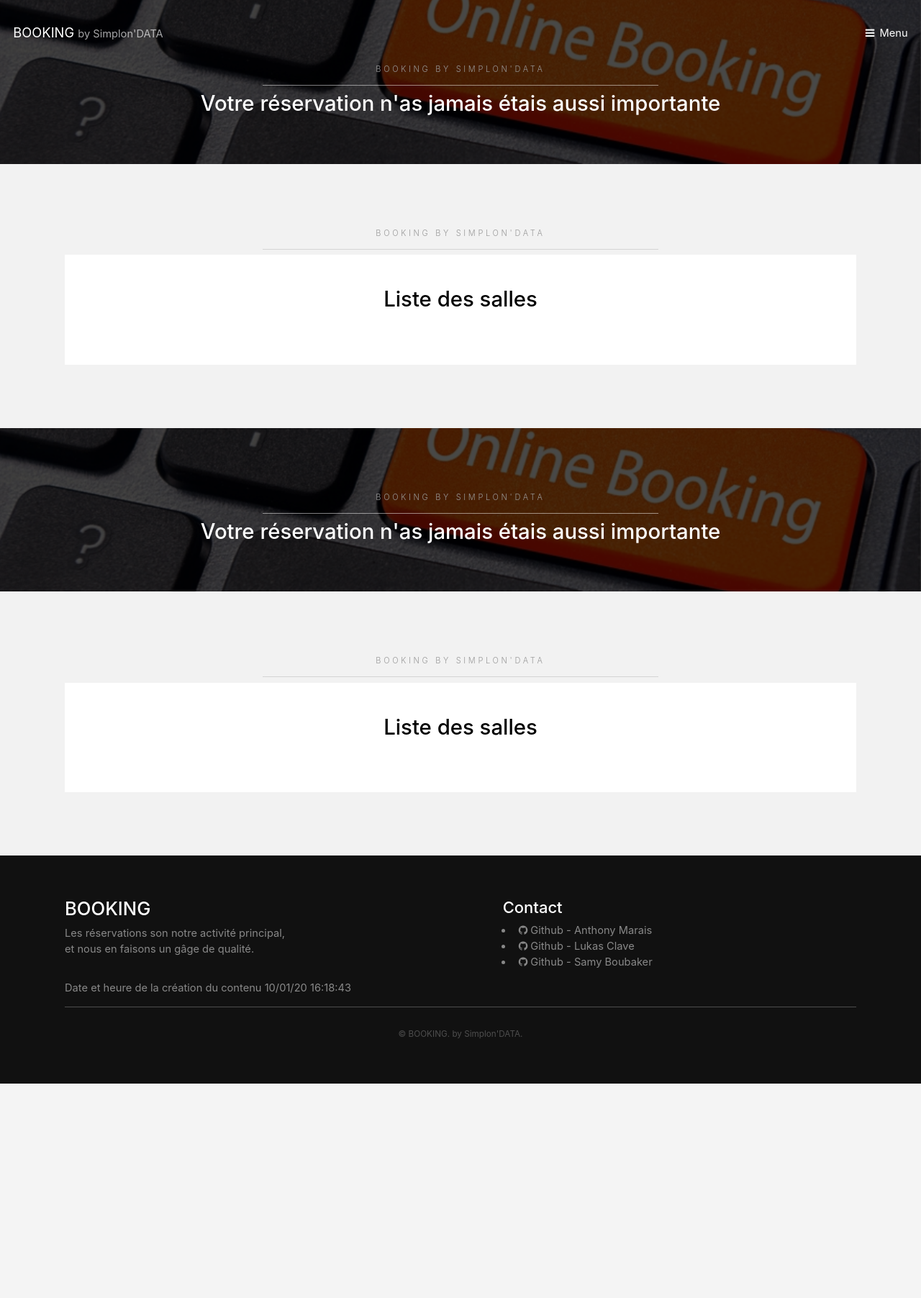
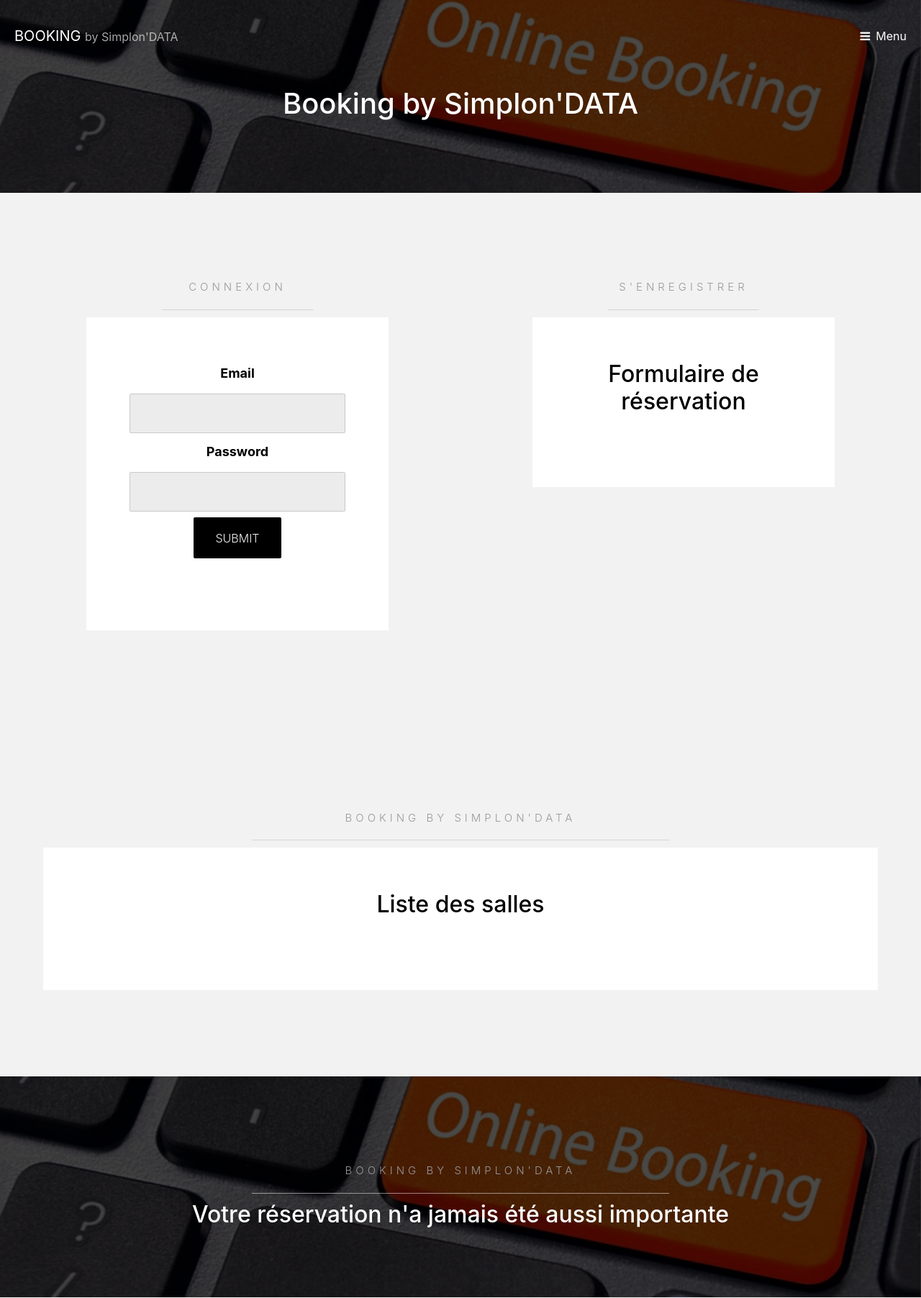
Before and after one commit to anthony-marais/Projet-Pedagogique, a Flask app: template FLASK/templates/register_booking.html in a window 1280 px wide. Shown: the top 1804 px of the page at 72% size. Before the commit the page ends 1506 px from the top, so only its background shows below. Run offline with Flask 2, Linux system fonts and the light colour scheme; the template is opened without the code that fills it, so the values that code supplies are empty, except form fields; tables that the repository leaves empty or names only in its code hold one stand-in row (values such as "Sample post"); form fields are guessed from the names that the template uses; some libraries are stand-ins or nearby versions.

Commit message:
update FLASK register and home

```diff
--- a/FLASK/forms.py
+++ b/FLASK/forms.py
@@ -10,7 +10,7 @@ from wtforms.validators import DataRequired , Email , Length , ValidationError
 class RegisterForm(FlaskForm):
     email = StringField('Email' , validators=[DataRequired(), Email()])
     password = PasswordField('Mot de passe' , validators=[DataRequired(), Length(min=6, max=20)])
-    submit = SubmitField("S'inscrire")
+    submit = SubmitField("Connexion")
 
 
     def validate_email(self, email):
--- a/FLASK/templates/register_booking.html
+++ b/FLASK/templates/register_booking.html
@@ -10,21 +10,24 @@
 		<script src="https://code.jquery.com/jquery-3.5.1.slim.min.js" integrity="sha384-DfXdz2htPH0lsSSs5nCTpuj/zy4C+OGpamoFVy38MVBnE+IbbVYUew+OrCXaRkfj" crossorigin="anonymous"></script>
 		<script src="https://cdn.jsdelivr.net/npm/popper.js@1.16.1/dist/umd/popper.min.js" integrity="sha384-9/reFTGAW83EW2RDu2S0VKaIzap3H66lZH81PoYlFhbGU+6BZp6G7niu735Sk7lN" crossorigin="anonymous"></script>
 		<script src="https://stackpath.bootstrapcdn.com/bootstrap/4.5.2/js/bootstrap.min.js" integrity="sha384-B4gt1jrGC7Jh4AgTPSdUtOBvfO8shuf57BaghqFfPlYxofvL8/KUEfYiJOMMV+rV" crossorigin="anonymous"></script>
-
+		<link rel="stylesheet" href="https://unpkg.com/spectre.css/dist/spectre.min.css">
+    <link rel="stylesheet" href="https://unpkg.com/spectre.css/dist/spectre-exp.min.css">
+    <link rel="stylesheet" href="https://unpkg.com/spectre.css/dist/spectre-icons.min.css">
 
 	</head>
 	<body>
 
 		<!-- Header -->
 			<header id="header" class="alt">
-				<div class="logo"><a href="index.html">BOOKING <span>by Simplon'DATA</span></a></div>
+				<div class="logo"><a href="/home">BOOKING <span>by Simplon'DATA</span></a></div>
 				<a href="#menu">Menu</a>
 			</header>
 
 		<!-- Nav -->
 			<nav id="menu">
 				<ul class="links">
-					<li><a href="index.html">Home</a></li>
+					<li><a href="/home">Home</a></li>
+                    <li><a href="/register">Register</a></li>
 				</ul>
 			</nav>
 
@@ -37,15 +40,106 @@
 			<section id="two" class="wrapper style3">
                 <div class="inner">
                     <header class="align-center">
-                        <p>BOOKING BY Simplon'DATA</p>
-                        <h2>Votre réservation n'as jamais étais aussi importante</h2>
+
+                        <h1>Booking by <a>Simplon'DATA</a></h1>
                     </header>
                 </div>
             </section>
 
 
 
-            <section id="three" class="wrapper style2">
+
+
+		<!-- One -->
+		<section id="one" class="wrapper style2">
+			<div class="inner">
+				<div class="grid-style">
+
+
+					<section id="three" class="wrapper style2">
+						<div class="inner">
+							<header class="align-center">
+								<p class="special">Connexion</p>
+
+							</header>
+
+								<div>
+									<div class="box">
+
+										<div class="content">
+											<header class="align-center">
+
+												<form action"" method="post">
+													{{ form.hidden_tag()}}
+													<div class="form-group">
+														{{ form.email.label(class="form-label") }}
+															{{ form.email (class="form-input") }}
+															{% for error in form.email.errors %}
+																{{ error }}
+															{% endfor %}
+													</div>
+
+
+													<div class="form-group">
+														{{ form.password.label(class="form-label")}}
+														{{ form.password(class="form-input") }}
+
+														{% for error in form.password.errors %}
+																{{ error }}
+															{% endfor %}
+
+													</div>
+
+
+														{{ form.submit(class="btn btn-primary" ) }}
+
+
+												</form>
+											</header>
+
+											<!-- fin de boucle -->
+											<footer class="align-center">
+
+											</footer>
+										</div>
+									</div>
+								</div>
+						</div>
+					</section>
+	<!-- TWO -->
+	<section id="three" class="wrapper style2">
+		<div class="inner">
+			<header class="align-center">
+				<p class="special">S'enregistrer</p>
+
+			</header>
+
+				<div>
+					<div class="box">
+
+						<div class="content">
+							<header class="align-center">
+
+								<h2>Formulaire de réservation</h2>
+							</header>
+
+							<!-- fin de boucle -->
+							<footer class="align-center">
+
+							</footer>
+						</div>
+					</div>
+				</div>
+		</div>
+	</section>
+		</div>
+				</div>
+			</section>
+
+
+
+
+			<section id="three" class="wrapper style2">
                 <div class="inner">
                     <header class="align-center">
                         <p class="special">BOOKING BY Simplon'DATA</p>
@@ -69,6 +163,8 @@
                                 </div>
                             </div>
                         </div>
+                </div>
+            </section>
 
 
 
@@ -82,16 +178,6 @@
 
 
 
-                </div>
-            </section>
-
-
-
-
-
-		<!-- One -->
-
-		<!-- TWO -->
 
 
 
@@ -100,23 +186,20 @@
 
 
 
-		<!-- THREE -->
 
 
 
-		<!-- FOUR -->
 
 
-					</div>
-				</div>
-			</section>
+
+
 
 				<!-- Two -->
 			<section id="two" class="wrapper style3">
 				<div class="inner">
 					<header class="align-center">
 						<p>BOOKING BY Simplon'DATA</p>
-						<h2>Votre réservation n'as jamais étais aussi importante</h2>
+						<h2>Votre réservation n'a jamais été aussi importante</h2>
 					</header>
 				</div>
 			</section>
@@ -174,7 +257,7 @@
 					<div class="content">
 						<section>
 							<h3>BOOKING</h3>
-							<p>Les réservations son notre activité principal,</br>et nous en faisons un gâge de qualité.</p>
+							<p>Les réservations sont notre activité principale,</br>et nous en faisons un gâge de qualité.</p>
 						</section>
 
 						<section>
```
Also changed, not shown: FLASK/BOOKING_FLASK.py (+22 -5 lines), FLASK/templates/index_booking.html (+44 -5 lines).
